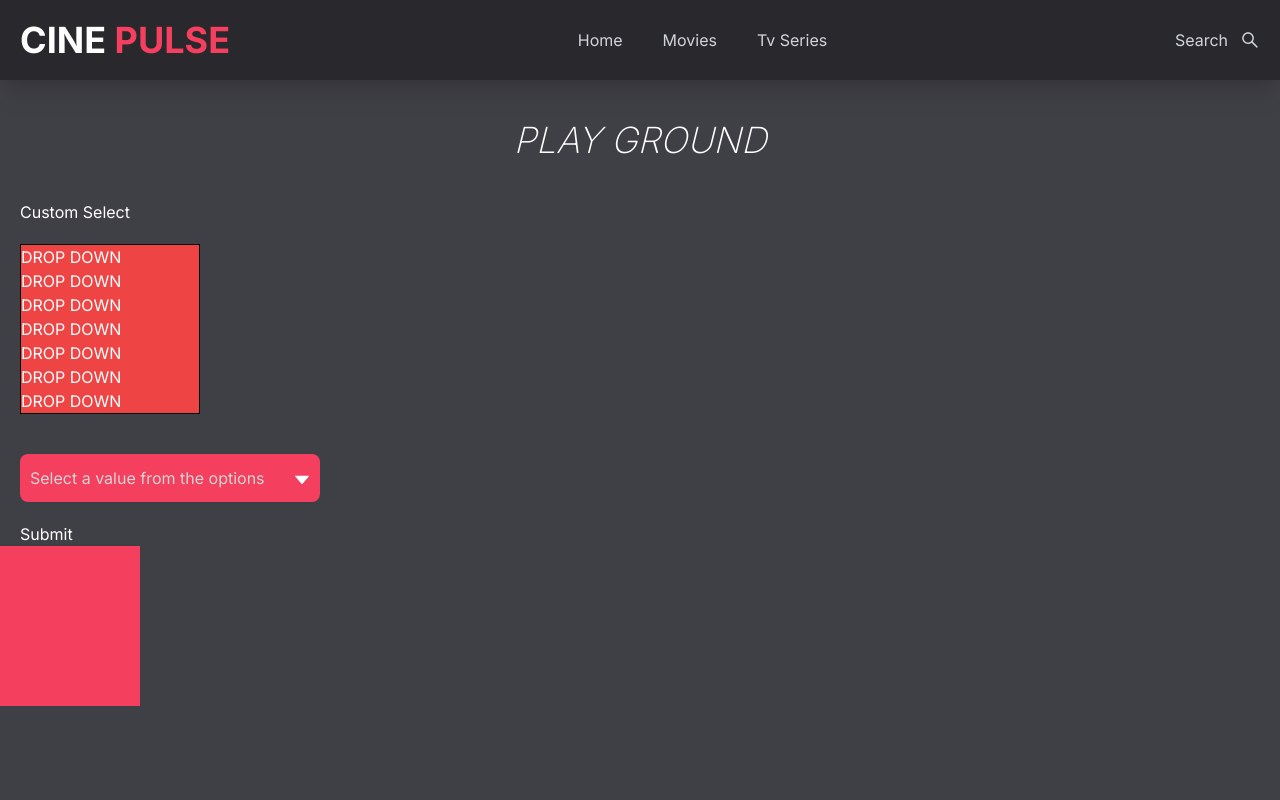
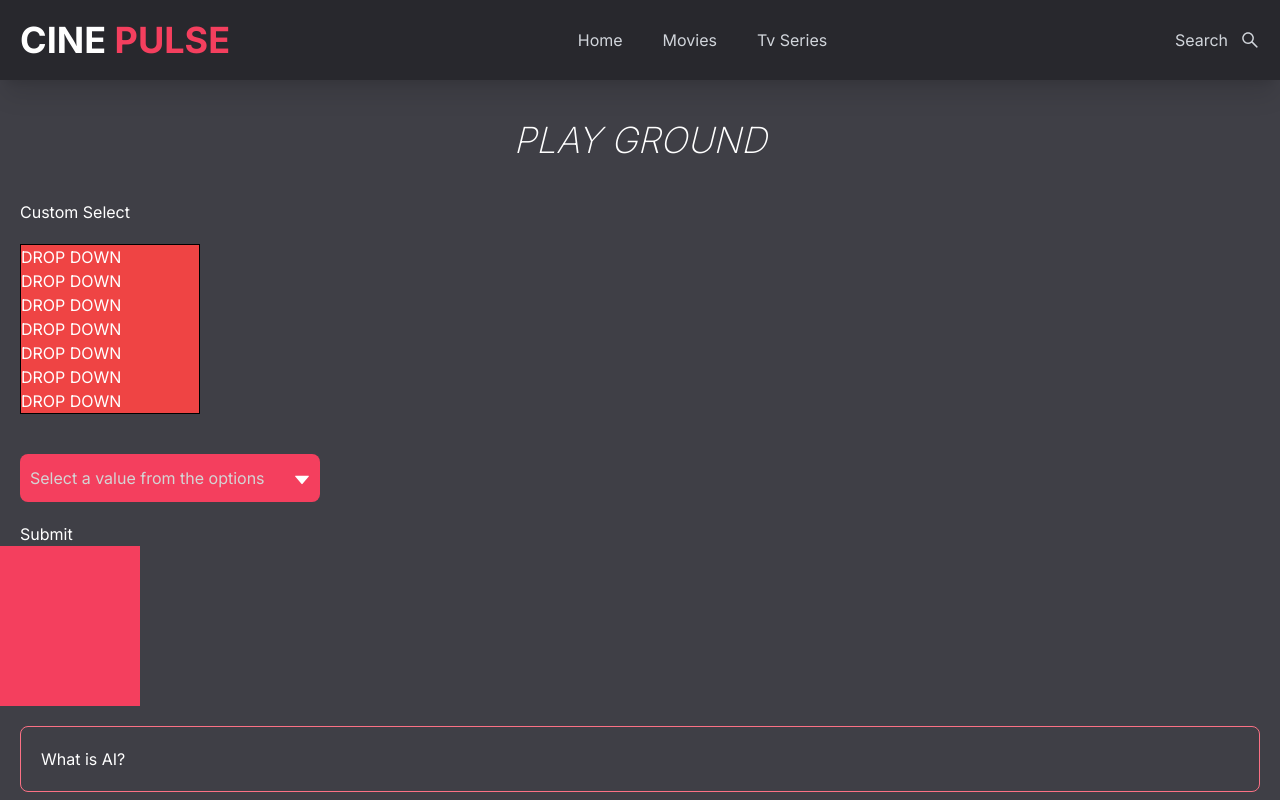
Before and after one commit to zamanshahed/cine-pulse, a Next.js app: page /test in a window 1280 px wide. Built offline with nearby package versions, Linux system fonts and the light colour scheme.

Commit message:
animated accordion basic added

```diff
--- /dev/null
+++ b/app/components/accordion/CustomAccordion.jsx
@@ -0,0 +1,45 @@
+'use client'
+
+import { AnimatePresence, motion } from "framer-motion";
+import { useState } from "react";
+
+const CustomAccordion = ({
+    title = '',
+    desc = '',
+    isGroupAccordion = false,
+    customOnClick = () => { },
+}) => {
+    const [isOpen, setIsOpen] = useState(false);
+    return (
+        <div
+            onClick={() => {
+                setIsOpen(!isOpen);
+            }}
+            className={`border border-rose-400 p-5 rounded-lg cursor-pointer overflow-hidden`}>
+            <div>{title}</div>
+
+            <AnimatePresence>
+                {isOpen && <motion.div
+                    initial={{
+                        height: 0,
+                        opacity: 0,
+                    }}
+                    animate={{
+                        height: "auto",
+                        opacity: 1,
+                    }}
+                    exit={{
+                        height: 0,
+                        opacity: 0,
+                    }}
+                >
+
+                    {/* {isOpen && <div className="pt-5">{desc}</div>} */}
+                    <div className="pt-5">{desc}</div>
+                </motion.div>}
+            </AnimatePresence>
+        </div >
+    )
+}
+
+export default CustomAccordion
--- a/app/components/select/CustomSelect.jsx
+++ b/app/components/select/CustomSelect.jsx
@@ -66,8 +66,6 @@ const CustomSelect = ({
 
         let res = { target: { value: item.value } };
         onChange(res);
-
-        // setIsComponentVisible(false);
     }
 
     useEffect(() => {
--- a/app/test/page.jsx
+++ b/app/test/page.jsx
@@ -5,6 +5,7 @@ import CustomCalendar from '../components/calendar/CustomCalendar';
 import AnimatedOne from '../components/framer-components/AnimatedOne';
 import CustomCarousel from '../components/carousel/CustomCarousel';
 import CustomSelect2 from '../components/select/CustomSelect2';
+import CustomAccordion from '../components/accordion/CustomAccordion';
 
 const TestPage = () => {
     const [updateValues, setUpdateValues] = useState("");
@@ -51,6 +52,13 @@ const TestPage = () => {
 
             {/* <div className="pt-10"></div>
             <CustomCalendar /> */}
+
+            <div className="pt-10">
+                <CustomAccordion
+                    title='What is AI?'
+                    desc='AI is a machine learning system that can learn from data and make decisions based on that data.'
+                />
+            </div>
         </div>
     )
 }
```
